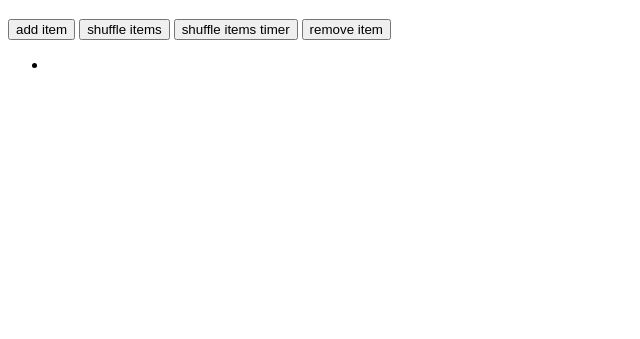
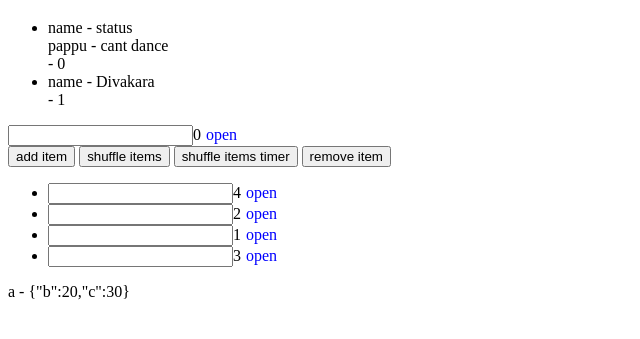
Before and after one commit to thebhaskara/pakkajs, a website: page test.html in a window 1280 px wide. Shown: the part 61-400 px from the top of the page, without its empty margins (0-640 px from the left). Drawn offline with nearby package versions, Linux system fonts and the light colour scheme.

Commit message:
added bind-repeat

```diff
--- a/pakka.js
+++ b/pakka.js
@@ -501,6 +501,80 @@
             timeoutHandles[namespace] = timeoutHandle;
         };
 
+    addBinder('bind-repeat', function(el, prop, context) {
+        var parentElement = el.parentElement,
+            nextSibling = el.nextSibling,
+            tempElement = document.createElement('div'),
+            nameAttr = el.getAttribute('var-name'),
+            keyAttr = el.getAttribute('var-key'),
+            indexAttr = el.getAttribute('var-index'),
+            containerElements = [],
+            map = {},
+            BaseComponent = pakka({
+                html: el.innerHTML,
+            });
+
+        el.innerHTML = '';
+        tempElement.appendChild(el);
+        var elementString = tempElement.innerHTML;
+
+        return function(input) {
+            if (isUndefined(input) || (!isArray(input) && !isObject(input))) {
+                return;
+            }
+            var containerElementsLength = containerElements.length,
+                keys = lodash.keys(input),
+                isInputArray = isArray(input),
+                inputLength = isInputArray ? input.length : keys.length;
+            if (containerElementsLength > inputLength) {
+                for (var i = inputLength; i < containerElementsLength; i++) {
+                    parentElement.removeChild(containerElements[i]);
+                }
+                containerElements.splice(inputLength);
+            } else if (containerElementsLength < inputLength) {
+                for (var i = containerElementsLength; i < inputLength; i++) {
+                    tempElement.innerHTML = elementString;
+                    var child = tempElement.children[0];
+                    parentElement.appendChild(child);
+                    containerElements.push(child);
+                }
+            }
+
+            var i = 0;
+            each(input, function(item, index) {
+                var container = containerElements[i],
+                    component = map[index];
+                if (!component) {
+                    component = new BaseComponent();
+                    if (isInputArray) {
+                        context.$watch(prop + '[' + index + ']', function(value) {
+                            component.$set(nameAttr, value);
+                            component.$set(indexAttr, index);
+                        })
+                    } else {
+                        context.$watch(prop + '.' + index, function(value) {
+                            component.$set(nameAttr, value);
+                            component.$set(keyAttr, index);
+                        })
+                    }
+                }
+                if (container.children[0] != component.$elements[0]) {
+                    each(component.$elements, function(element) {
+                        container.appendChild(element);
+                    });
+                }
+                component.$set(nameAttr, item);
+                if (isInputArray) {
+                    component.$set(indexAttr, index);
+                } else {
+                    component.$set(keyAttr, index);
+                }
+                map[index] = component;
+                i++;
+            });
+        }
+    });
+
     var htmlBinderCounter = 0;
     addBinder('bind-html', function(el, prop, context) {
         var binderId = 'bind-html-' + propertyBinderCounter++;
--- a/test.html
+++ b/test.html
@@ -19,6 +19,21 @@
 <body>
     <h1>Todo app bhaskara</h1>
     <section class="todoApp">
+        <div>
+            <ul>
+                <li bind-repeat="myArray" var-name="item" var-index="index">
+                    <div>
+                        <div bind-repeat="item" var-name="aaa" var-key="baaa">
+                            <span bind-text="baaa"></span>
+                            <span> - </span>
+                            <span bind-text="aaa"></span>
+                        </div>
+                    </div>
+                    <span> - </span>
+                    <span bind-text="index"></span>
+                </li>
+            </ul>
+        </div>
         <div bind-component="todoComponent"></div>
         <button click-handle="addItem">add item</button>
         <button click-handle="shuffleItems">shuffle items</button>
@@ -29,10 +44,14 @@
         <ul>
             <li bind-components="todoComponents"></li>
         </ul>
-        <div bind-text="asd"></div>
+        <div bind-repeat="asd" var-name="val" var-key="key">
+            <span bind-text="key"></span>
+            <span> - </span>
+            <span bind-text="val"></span>
+        </div>
     </section>
     <script src="node_modules/lodash/lodash.js"></script>
-    <script src="src/pakka.js"></script>
+    <script src="pakka.js"></script>
     <script src="test.js"></script>
 </body>
 
--- a/test.js
+++ b/test.js
@@ -112,3 +112,7 @@ var asd = {
 }
 TodoApp.$set('asd', asd);
 TodoApp.$set('asd.a.c', 30);
+
+TodoApp.$set('myArray', [{ name: 'Bhaskara' }, { name: 'Divakara' }]);
+TodoApp.$set('myArray[0].name', 'status');
+TodoApp.$set('myArray[0].pappu', 'cant dance');
```
